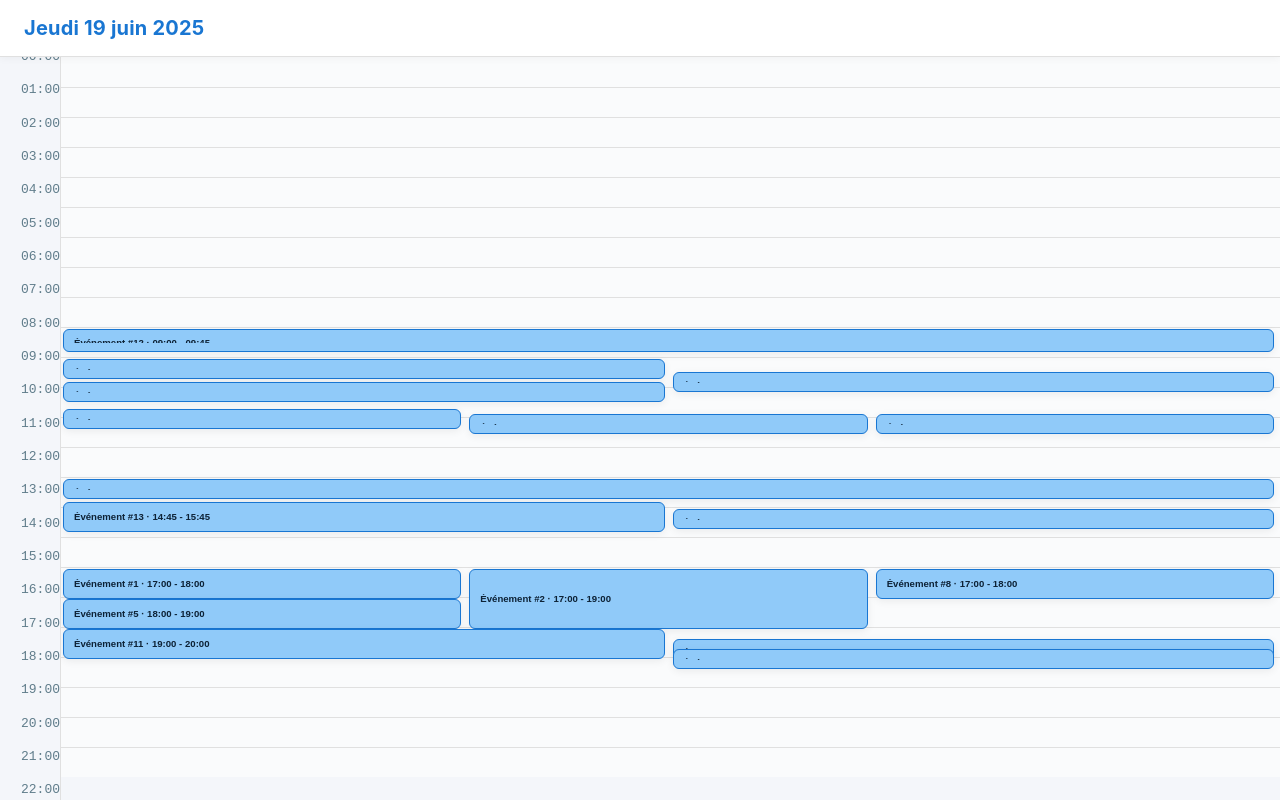
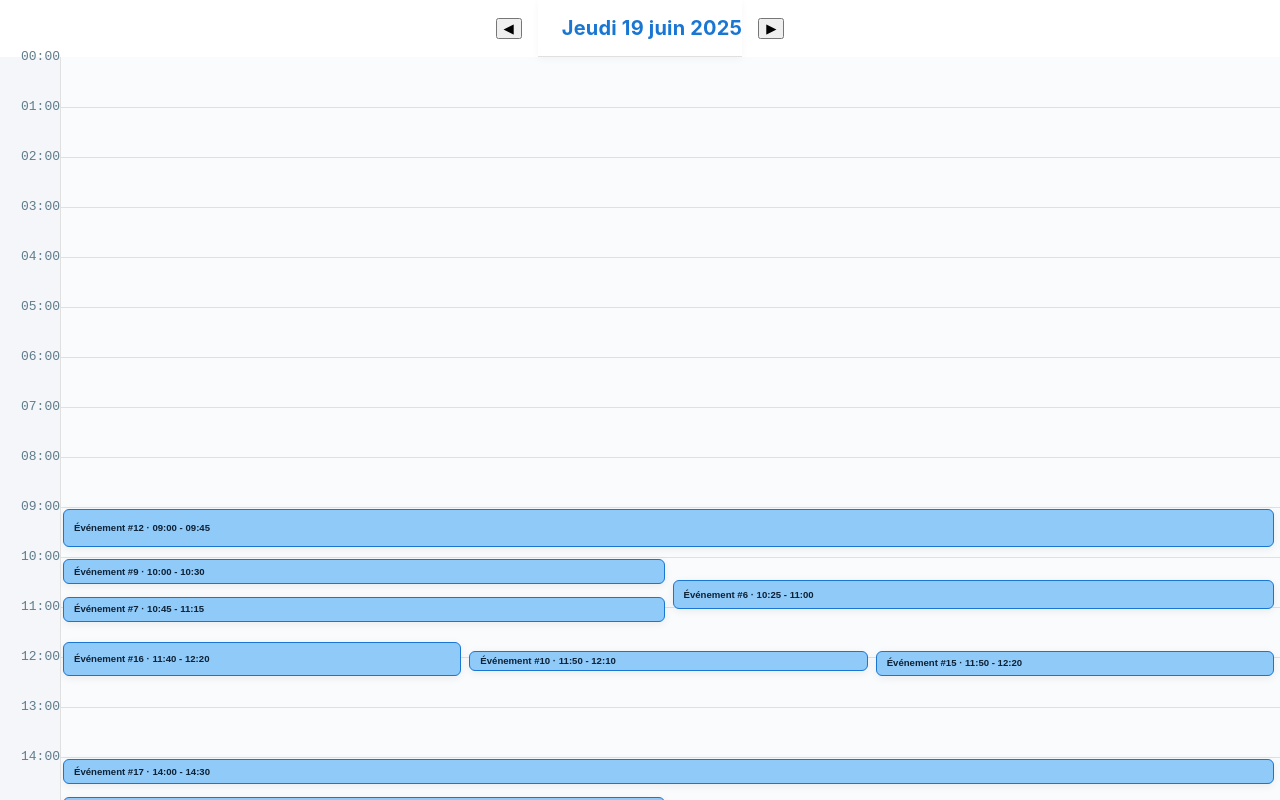
Before and after one commit to herradiamine/GoLendar-Front, a React (Create React App) app: page / in a window 1280 px wide. Shown: the top 800 px of the page. Built offline with nearby package versions, Linux system fonts and the light colour scheme.

Commit message:
Test - #NOID - Finitions et ajout du changement de date

```diff
--- a/src/App.js
+++ b/src/App.js
@@ -67,11 +67,10 @@ const App = () => {
   const [events, setEvents] = useState([]);
   const [loading, setLoading] = useState(true);
   const [error, setError] = useState(null);
-
-  // Date du jour au format français long
-  const today = new Date();
-  const dateString = today.toLocaleDateString('fr-FR', {
-    weekday: 'long', year: 'numeric', month: 'long', day: 'numeric'
+  const [selectedDate, setSelectedDate] = useState(() => {
+    const today = new Date();
+    today.setHours(0, 0, 0, 0);
+    return today;
   });
 
   useEffect(() => {
@@ -92,12 +91,35 @@ const App = () => {
       });
   }, []);
 
+  const handlePrevDay = () => {
+    setSelectedDate(prev => {
+      const d = new Date(prev);
+      d.setDate(d.getDate() - 1);
+      return d;
+    });
+  };
+  const handleNextDay = () => {
+    setSelectedDate(prev => {
+      const d = new Date(prev);
+      d.setDate(d.getDate() + 1);
+      return d;
+    });
+  };
+
+  const dateString = selectedDate.toLocaleDateString('fr-FR', {
+    weekday: 'long', year: 'numeric', month: 'long', day: 'numeric'
+  });
+
   if (loading) return <div>Chargement des événements...</div>;
   if (error) return <div>Erreur : {error}</div>;
 
   return (
     <div>
-      <CalendarHeader date={dateString.charAt(0).toUpperCase() + dateString.slice(1)} />
+      <div style={{ display: 'flex', alignItems: 'center', justifyContent: 'center', gap: 16 }}>
+        <button onClick={handlePrevDay} aria-label="Jour précédent">◀</button>
+        <CalendarHeader date={dateString.charAt(0).toUpperCase() + dateString.slice(1)} />
+        <button onClick={handleNextDay} aria-label="Jour suivant">▶</button>
+      </div>
       <div className="calendar-outer">
         <HourColumn hours={HOURS} startHour={START_HOUR} endHour={END_HOUR} />
         <CalendarArea events={events} hours={HOURS} startHour={START_HOUR} endHour={END_HOUR} />
--- a/src/styles/Calendar.css
+++ b/src/styles/Calendar.css
@@ -1,20 +1,26 @@
 .calendar-outer {
   display: flex;
+  flex-direction: row;
   width: 100%;
+  background: #f4f6fa;
   min-height: 100vh;
-  background: #f4f6fa;
+  height: 100vh;
 }
 
 .calendar-hours {
   width: 60px;
   min-width: 60px;
   max-width: 60px;
+  height: 150vh;
+  max-height: 200vh;
+  border-right: 1px solid #e0e0e0;
+  border-bottom: none;
+  display: block;
   position: relative;
   background: #f4f6fa;
-  border-right: 1px solid #e0e0e0;
-  z-index: 2;
+  overflow-x: visible;
+  font-family: monospace;
   user-select: none;
-  font-family: monospace;
 }
 
 .calendar-hours-label {
@@ -44,8 +50,9 @@
   overflow-y: auto;
   font-family: sans-serif;
   min-width: 0;
-  height: 90vh;
-  max-height: 100vh;
+  width: 100%;
+  height: 150vh;
+  max-height: 200vh;
 }
 
 .calendar-event {
@@ -87,36 +94,65 @@
   border-bottom: 1px solid #e0e0e0;
 }
 
-@media (max-width: 600px) {
+.calendar-nav {
+  display: flex;
+  align-items: center;
+  justify-content: flex-start;
+  gap: 12px;
+  padding: 1rem 0 0 1.5rem;
+}
+
+.calendar-nav-btn {
+  background: #1976d2;
+  color: #fff;
+  border: none;
+  border-radius: 50%;
+  width: 32px;
+  height: 32px;
+  font-size: 1.2rem;
+  cursor: pointer;
+  display: flex;
+  align-items: center;
+  justify-content: center;
+  transition: background 0.2s, box-shadow 0.2s;
+  box-shadow: 0 1px 4px rgba(25, 118, 210, 0.08);
+}
+
+.calendar-nav-btn:hover, .calendar-nav-btn:focus {
+  background: #1565c0;
+  outline: none;
+}
+
+@media (min-width: 601px) {
   .calendar-outer {
-    flex-direction: column;
+    flex-direction: row;
     min-height: 100vh;
+    height: auto;
   }
   .calendar-hours {
-    width: 100%;
-    max-width: none;
-    min-width: 0;
-    height: 40px;
-    border-right: none;
-    border-bottom: 1px solid #e0e0e0;
-    display: flex;
-    align-items: center;
-    justify-content: space-between;
-    position: static;
+    width: 60px;
+    min-width: 60px;
+    max-width: 60px;
+    height: auto;
+    border-right: 1px solid #e0e0e0;
+    border-bottom: none;
+    display: block;
+    position: relative;
     background: #f4f6fa;
-    overflow-x: auto;
+    overflow-x: visible;
   }
   .calendar-hours-label {
-    position: static;
-    width: auto;
-    padding: 0 4px;
-    font-size: 11px;
+    position: absolute;
+    width: 100%;
+    text-align: right;
+    font-size: 13px;
     color: #607d8b;
-    height: auto;
-    line-height: 1.2;
-    text-align: center;
+    height: 20px;
+    line-height: 20px;
+    padding-right: 8px;
   }
   .calendar-container {
-    height: calc(100vh - 40px);
+    height: 150vh;
+    max-height: 200vh;
   }
 }
--- a/src/styles/Event.css
+++ b/src/styles/Event.css
@@ -16,7 +16,6 @@
   box-sizing: border-box;
   min-height: 20px;
   min-width: 0;
-  overflow: hidden;
 }
 
 .event-title,
@@ -24,7 +23,6 @@
   font-size: 0.60rem;
   line-height: 1;
   white-space: nowrap;
-  overflow: hidden;
   text-overflow: ellipsis;
   font-weight: bold;
   display: inline;
```
